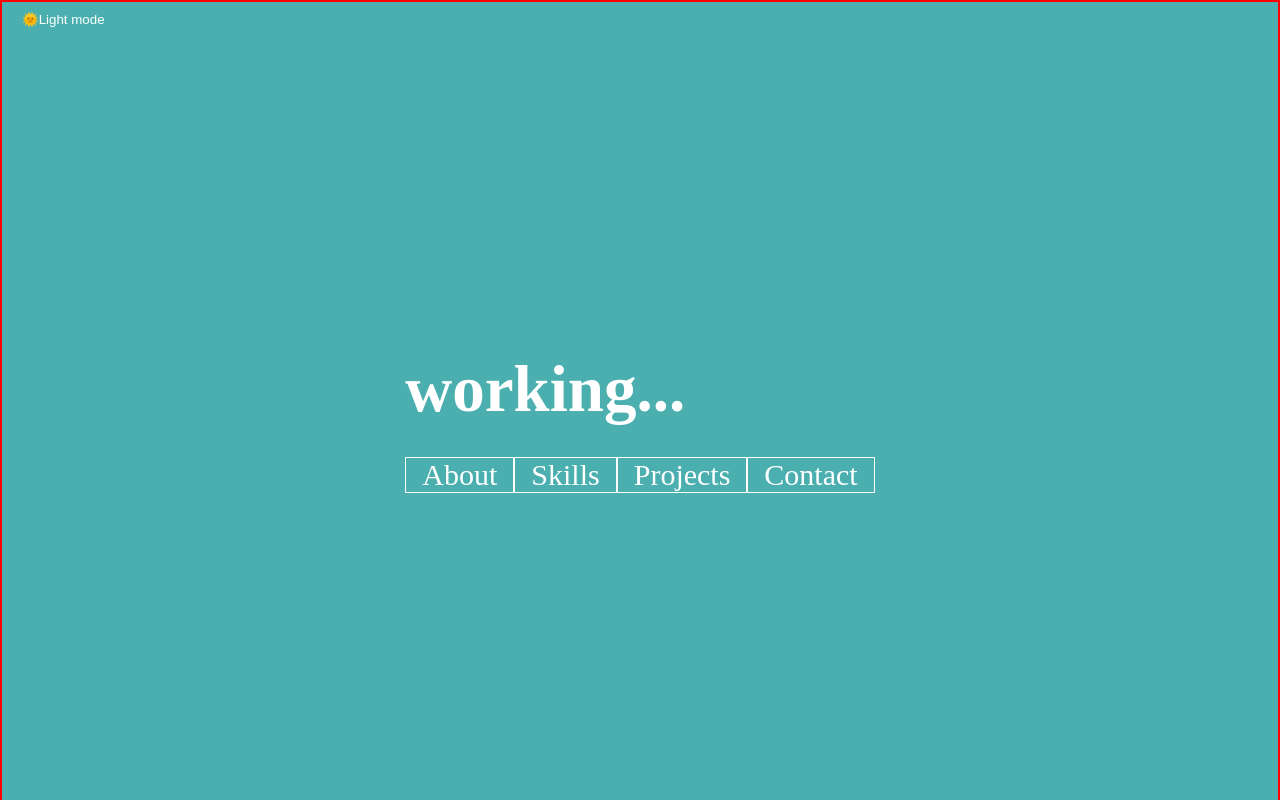
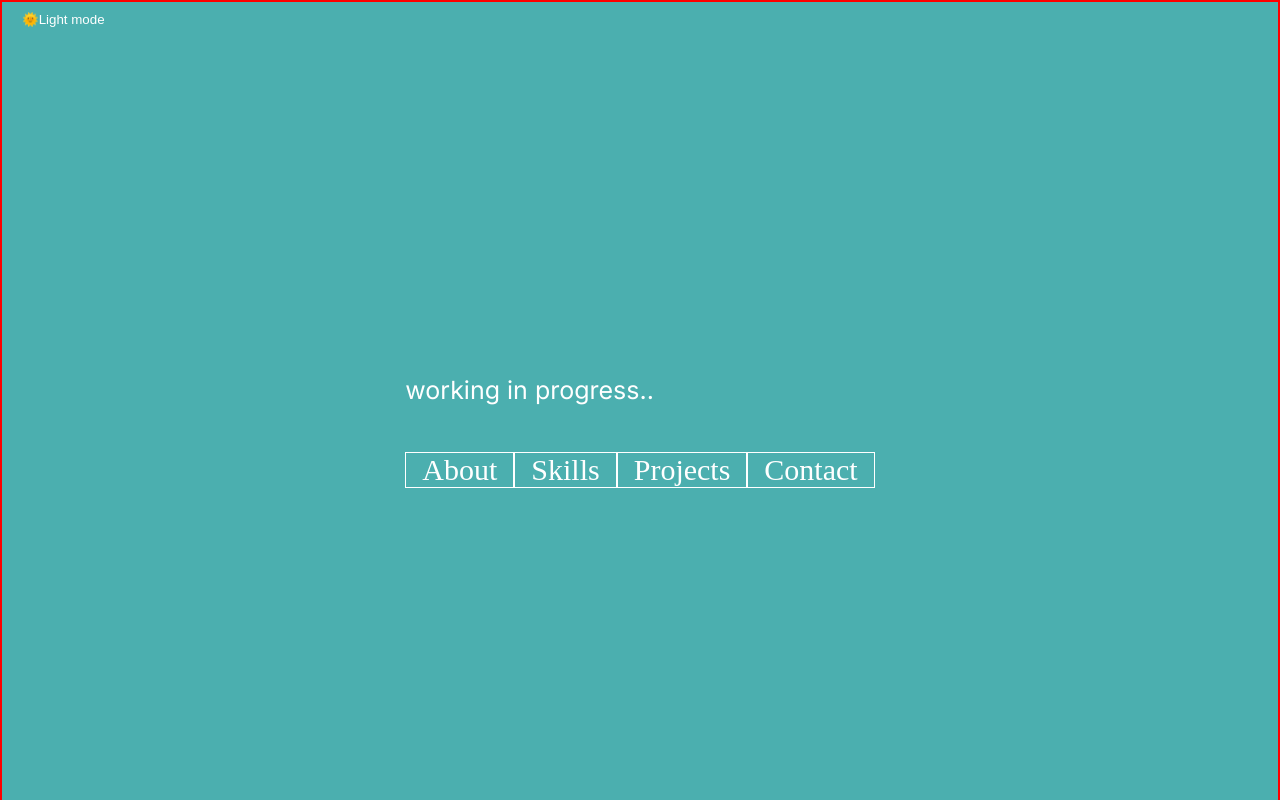
Before and after one commit to mspano91/portfolio, a React (Vite) app: page / in a window 1280 px wide. Shown: the top 800 px of the page. Built offline with nearby package versions, Linux system fonts and the light colour scheme; a web font is replaced by a local one.

Commit message:
working in progress

```diff
--- a/src/Tittle/TittleSection.jsx
+++ b/src/Tittle/TittleSection.jsx
@@ -7,10 +7,8 @@ export default function TittleSection({ darkMode }) {
     <div>
       <div className={style.tittle}>
         {/* <p className={style.presentation}>Hi everyone, my name is</p> */}
+        <p className={style.presentation}>working in progress..</p>
         <div className={style.colorName}>
-          <h1 className={style.name}>working...</h1>
-          <br />
-
           {/* <h1 className={style.name}>Matias</h1>
           <h1
             style={{ color: darkMode ? "#9A6F9B" : "#0d2020" }}
```
